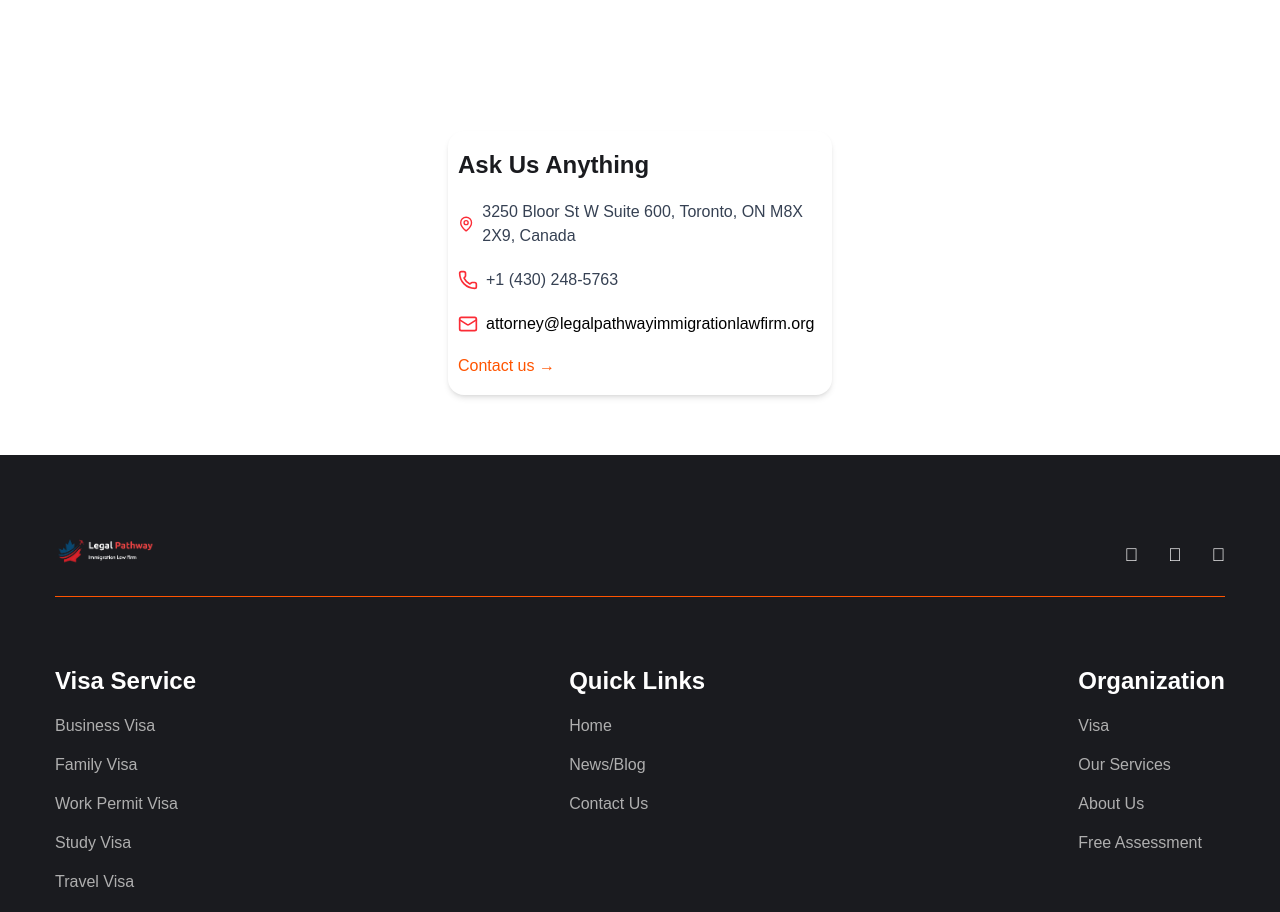
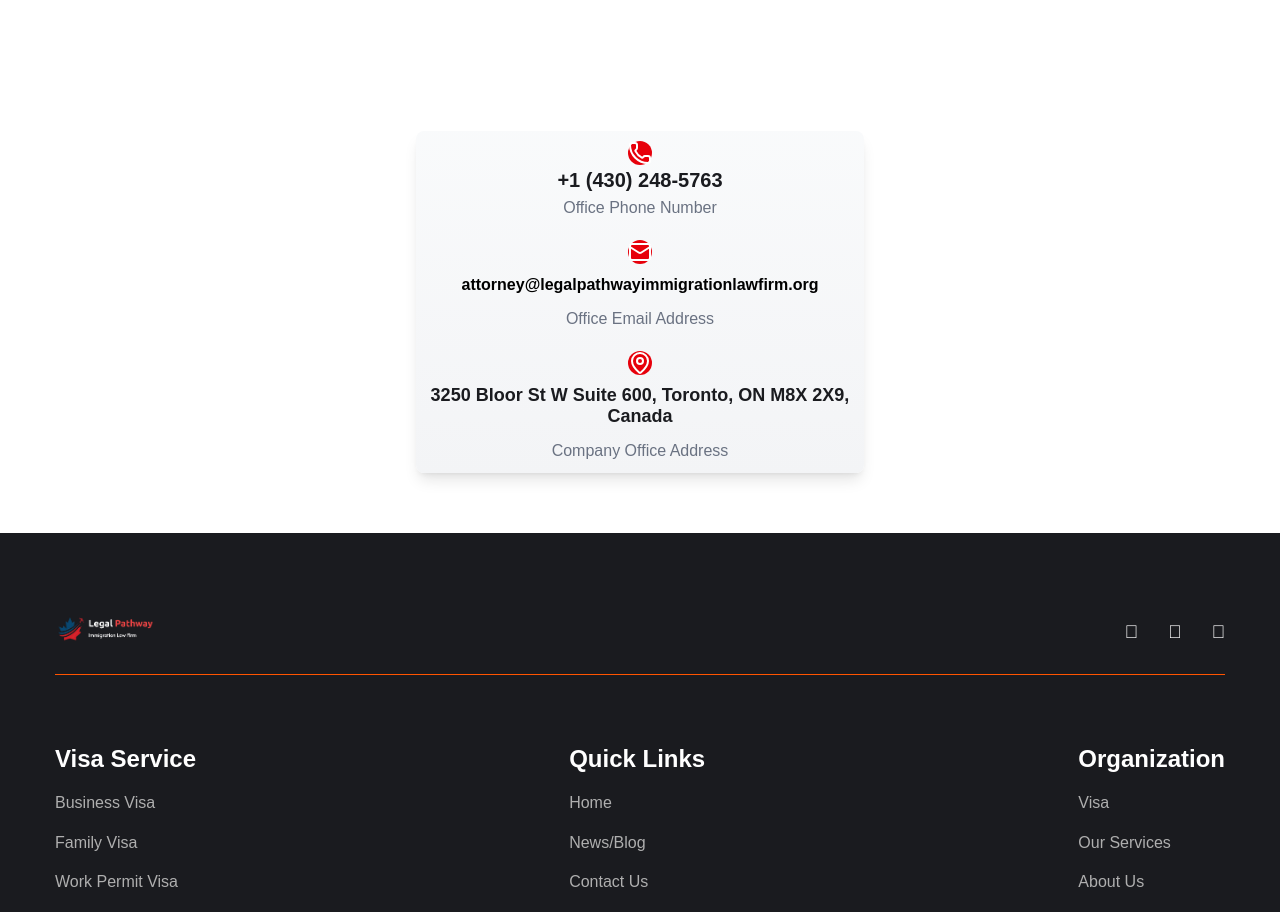
Before and after one commit to PeroHub/leadway-next, a Next.js app: page /about in a window 1280 px wide. Shown: the part 8160-9072 px from the top of the page. Built offline with nearby package versions, Linux system fonts and the light colour scheme; a web font is replaced by a local one; what @radix-ui/themes would draw is missing.

Commit message:
fixed routing

```diff
--- a/src/app/about/page.tsx
+++ b/src/app/about/page.tsx
@@ -445,10 +445,7 @@
                 most suitable visa option based on your needs.
               </p>
               <div className="button-wrapper">
-                <Link
-                  href="/visa-application"
-                  className="primary-button w-button"
-                >
+                <Link href="/apply" className="primary-button w-button">
                   View all
                 </Link>
               </div>
--- a/src/app/ui/support.tsx
+++ b/src/app/ui/support.tsx
@@ -1,33 +1,115 @@
-import { Mail, MapPin, Phone } from "lucide-react";
+"use client";
+
+// import { Mail, MapPin, Phone } from "lucide-react";
 import Link from "next/link";
 
+// export default function ContactCard() {
+//   return (
+//     <div
+//       className="max-w-sm p-2 bg-white rounded-2xl shadow-md"
+//       style={{ margin: "60px auto", padding: "10px" }}
+//     >
+//       <h2 className="text-xl font-semibold mb-4" style={{ fontSize: "1.5rem" }}>
+//         Ask Us Anything
+//       </h2>
+//       <div className="space-y-3">
+//         <div className="flex-col justify-center items-center gap-2">
+//           <MapPin className="text-red-500 w-10 h-10 mt-1" />
+//           <p className="text-gray-700">
+//             3250 Bloor St W Suite 600, Toronto, ON M8X 2X9, Canada
+//           </p>
+//         </div>
+//         <div className="flex items-center gap-2">
+//           <Phone className="text-red-500 w-5 h-5" />
+//           <p className="text-gray-700">+1 (430) 248-5763</p>
+//         </div>
+//         <div className="flex items-center gap-2">
+//           <Mail
+//             className="text-red-500 w-5 h-5"
+//             // style={{ width: "20px", height: "20px" }}
+//           />
+//           {/* <p className="text-gray-700">support@kelenserviceca.com</p> */}
+//           <p className="text-gray-700">
+//             <Link
+//               className="text-gray-700"
+//               style={{ color: "black" }}
+//               href={"mailto:attorney@legalpathwayimmigrationlawfirm.org"}
+//             >
+//               attorney@legalpathwayimmigrationlawfirm.org
+//             </Link>
+//           </p>
+//         </div>
+//       </div>
+//       <Link
+//         style={{ marginTop: "10px", marginBottom: "10px" }}
+//         href="/contact-us"
+//         className="mt-4 inline-block text-red-500 font-medium hover:underline"
+//       >
+//         Contact us →
+//       </Link>
+//     </div>
+//   );
+// }
+
+import type React from "react";
+
+// import { useState } from "react";
+import { Phone, Mail, MapPin } from "lucide-react";
+// import { Button } from "@/components/ui/button"
+
 export default function ContactCard() {
+  // const [formData, setFormData] = useState({
+  //   name: "",
+  //   email: "",
+  // });
+
+  // const handleChange = (e: React.ChangeEvent<HTMLInputElement>) => {
+  //   const { name, value } = e.target
+  //   setFormData((prev) => ({ ...prev, [name]: value }))
+  // }
+
+  // const handleSubmit = (e: React.FormEvent) => {
+  //   e.preventDefault()
+  //   // Handle form submission logic here
+  //   console.log("Form submitted:", formData)
+  //   alert("Form submitted successfully!")
+  // }
+
   return (
     <div
-      className="max-w-sm p-2 bg-white rounded-2xl shadow-md"
+      className="max-w-md p-6 bg-gradient-to-b from-gray-50 to-gray-100 rounded-lg shadow-lg"
       style={{ margin: "60px auto", padding: "10px" }}
     >
-      <h2 className="text-xl font-semibold mb-4" style={{ fontSize: "1.5rem" }}>
-        Ask Us Anything
-      </h2>
-      <div className="space-y-3">
-        <div className="flex items-center gap-2">
-          <MapPin className="text-red-500 w-5 h-5 mt-1" />
-          <p className="text-gray-700">
-            3250 Bloor St W Suite 600, Toronto, ON M8X 2X9, Canada
+      <div className="space-y-8">
+        {/* Phone Number */}
+        <div className="flex flex-col items-center text-center">
+          <div className="bg-red-600 rounded-full p-3 mb-2">
+            <Phone className="h-6 w-6 text-white" />
+          </div>
+          <h3
+            className="text-gray-800  font-medium"
+            style={{ fontSize: "20px", lineHeight: ".5" }}
+          >
+            +1 (430) 248-5763
+          </h3>
+          <p className="text-gray-500 mt-0" style={{ lineHeight: "5px" }}>
+            Office Phone Number
           </p>
         </div>
-        <div className="flex items-center gap-2">
-          <Phone className="text-red-500 w-5 h-5" />
-          <p className="text-gray-700">+1 (430) 248-5763</p>
-        </div>
-        <div className="flex items-center gap-2">
-          <Mail
-            className="text-red-500 w-5 h-5"
-            // style={{ width: "20px", height: "20px" }}
-          />
-          {/* <p className="text-gray-700">support@kelenserviceca.com</p> */}
-          <p className="text-gray-700">
+
+        {/* Email */}
+        <div className="flex flex-col items-center text-center">
+          <div
+            className="bg-red-600 rounded-full p-3 mb-2"
+            style={{ marginTop: "20px" }}
+          >
+            <Mail className="h-6 w-6 text-white" />
+          </div>
+          <h3
+            className="text-gray-800 font-medium break-all leading-2"
+            style={{ fontSize: "18px" }}
+          >
+            {/* attorney@legalpathwayimmigrationlawfirm.org */}
             <Link
               className="text-gray-700"
               style={{ color: "black" }}
@@ -35,16 +117,75 @@
             >
               attorney@legalpathwayimmigrationlawfirm.org
             </Link>
+          </h3>
+          <p className="text-gray-500" style={{ lineHeight: "5px" }}>
+            Office Email Address
           </p>
         </div>
+
+        {/* Address */}
+        <div className="flex flex-col items-center text-center">
+          <div
+            className="bg-red-600 rounded-full p-3 mb-2"
+            style={{ marginTop: "20px" }}
+          >
+            <MapPin className="h-6 w-6 text-white" />
+          </div>
+          <h3
+            className="text-gray-800 font-medium"
+            style={{ fontSize: "18px" }}
+          >
+            3250 Bloor St W Suite 600, Toronto, ON M8X 2X9, Canada
+          </h3>
+          <p className="text-gray-500" style={{ lineHeight: "5px" }}>
+            Company Office Address
+          </p>
+        </div>
+
+        {/* Contact Form */}
+        {/* <form onSubmit={handleSubmit} className="mt-8 bg-gray-200 p-4 rounded-lg">
+          <div className="space-y-4">
+            <div>
+              <label htmlFor="name" className="block text-gray-600 mb-1">
+                Name
+              </label>
+              <input
+                type="text"
+                id="name"
+                name="name"
+                value={formData.name}
+                onChange={handleChange}
+                placeholder="Name"
+                className="w-full px-4 py-2 border border-gray-300 rounded-md focus:outline-none focus:ring-2 focus:ring-red-500"
+                required
+              />
+            </div>
+
+            <div>
+              <label htmlFor="email" className="block text-gray-600 mb-1">
+                Email
+              </label>
+              <input
+                type="email"
+                id="email"
+                name="email"
+                value={formData.email}
+                onChange={handleChange}
+                placeholder="Email"
+                className="w-full px-4 py-2 border border-gray-300 rounded-md focus:outline-none focus:ring-2 focus:ring-red-500"
+                required
+              />
+            </div>
+
+            <Button
+              type="submit"
+              className="w-full bg-red-600 hover:bg-red-700 text-white py-3 rounded-md transition-colors"
+            >
+              Submit Request
+            </Button>
+          </div>
+        </form> */}
       </div>
-      <Link
-        style={{ marginTop: "10px", marginBottom: "10px" }}
-        href="/contact-us"
-        className="mt-4 inline-block text-red-500 font-medium hover:underline"
-      >
-        Contact us →
-      </Link>
     </div>
   );
 }
--- a/src/components/CoreServicesSection.tsx
+++ b/src/components/CoreServicesSection.tsx
@@ -9,7 +9,7 @@
       image:
         "https://cdn.prod.website-files.com/651f2c08c5bd81eb296c1823/652ea6d6583f67a8de3fa46e_pexels-keira-burton-6146978.jpg",
       icon: "https://cdn.prod.website-files.com/651f2c08c5bd81eb296c1823/652db2fc45a71830e136ff99_fi_3022243.svg",
-      link: "/our-services",
+      link: "/apply",
     },
     {
       id: 2,
@@ -19,7 +19,7 @@
       image:
         "https://cdn.prod.website-files.com/651f2c08c5bd81eb296c1823/65286fb263f107046ea7900e_nicole-geri-gMJ3tFOLvnA-unsplash.jpg",
       icon: "https://cdn.prod.website-files.com/651f2c08c5bd81eb296c1823/6528915357f15ad2b94de740_visa.svg",
-      link: "/our-services",
+      link: "/apply",
     },
     {
       id: 3,
@@ -29,7 +29,7 @@
       image:
         "https://cdn.prod.website-files.com/651f2c08c5bd81eb296c1823/652891bd3236320ae1f0b84c_pexels-oleksandr-p-1008155.jpg",
       icon: "https://cdn.prod.website-files.com/651f2c08c5bd81eb296c1823/6528916057f15ad2b94df35b_relocation.svg",
-      link: "/our-services",
+      link: "/apply",
     },
     {
       id: 4,
@@ -39,7 +39,7 @@
       image:
         "https://cdn.prod.website-files.com/651f2c08c5bd81eb296c1823/652891e0a6170d2717dd7e55_pexels-vlada-karpovich-7368310.jpg",
       icon: "https://cdn.prod.website-files.com/651f2c08c5bd81eb296c1823/652891689ec9911fdd305464_immigration.svg",
-      link: "/our-services",
+      link: "/apply",
     },
     {
       id: 5,
@@ -49,7 +49,7 @@
       image:
         "https://cdn.prod.website-files.com/651f2c08c5bd81eb296c1823/652d84ffc6c49e94d80bf51b_pexels-anaid-alca%CC%81ntara-mora%CC%81n-12334457.jpg",
       icon: "https://cdn.prod.website-files.com/651f2c08c5bd81eb296c1823/652891689ec9911fdd305464_immigration.svg",
-      link: "/our-services",
+      link: "/apply",
     },
     {
       id: 6,
@@ -59,7 +59,7 @@
       image:
         "https://cdn.prod.website-files.com/651f2c08c5bd81eb296c1823/652892299ec9911fdd311500_pexels-cytonn-photography-955389.jpg",
       icon: "https://cdn.prod.website-files.com/651f2c08c5bd81eb296c1823/65289172057200ddd4f42749_documents.svg",
-      link: "/our-services",
+      link: "/apply",
     },
   ];
 
@@ -92,7 +92,7 @@
               style={{ opacity: 1 }}
               className="button-wrapper"
             >
-              <a href="/our-services" className="primary-button dark">
+              <a href="/apply" className="primary-button dark">
                 Explore all
               </a>
             </div>
--- a/src/components/EligibilitySection.tsx
+++ b/src/components/EligibilitySection.tsx
@@ -28,7 +28,7 @@
           style={{ opacity: 1 }}
           className="buttons-wrapper"
         >
-          <a href="/about" className="primary-button w-button">
+          <a href="/apply" className="primary-button w-button">
             Check Eligibility
           </a>
         </div>
--- a/src/components/VisaSolutions.tsx
+++ b/src/components/VisaSolutions.tsx
@@ -28,7 +28,7 @@
               economic development, and enhance international relations.
             </p>
             <div className="button-wrapper">
-              <a href="" className="primary-button dark w-button">
+              <a href="/apply" className="primary-button dark w-button">
                 Explore more
               </a>
               <div className="clients-pics-wrapp">
```
